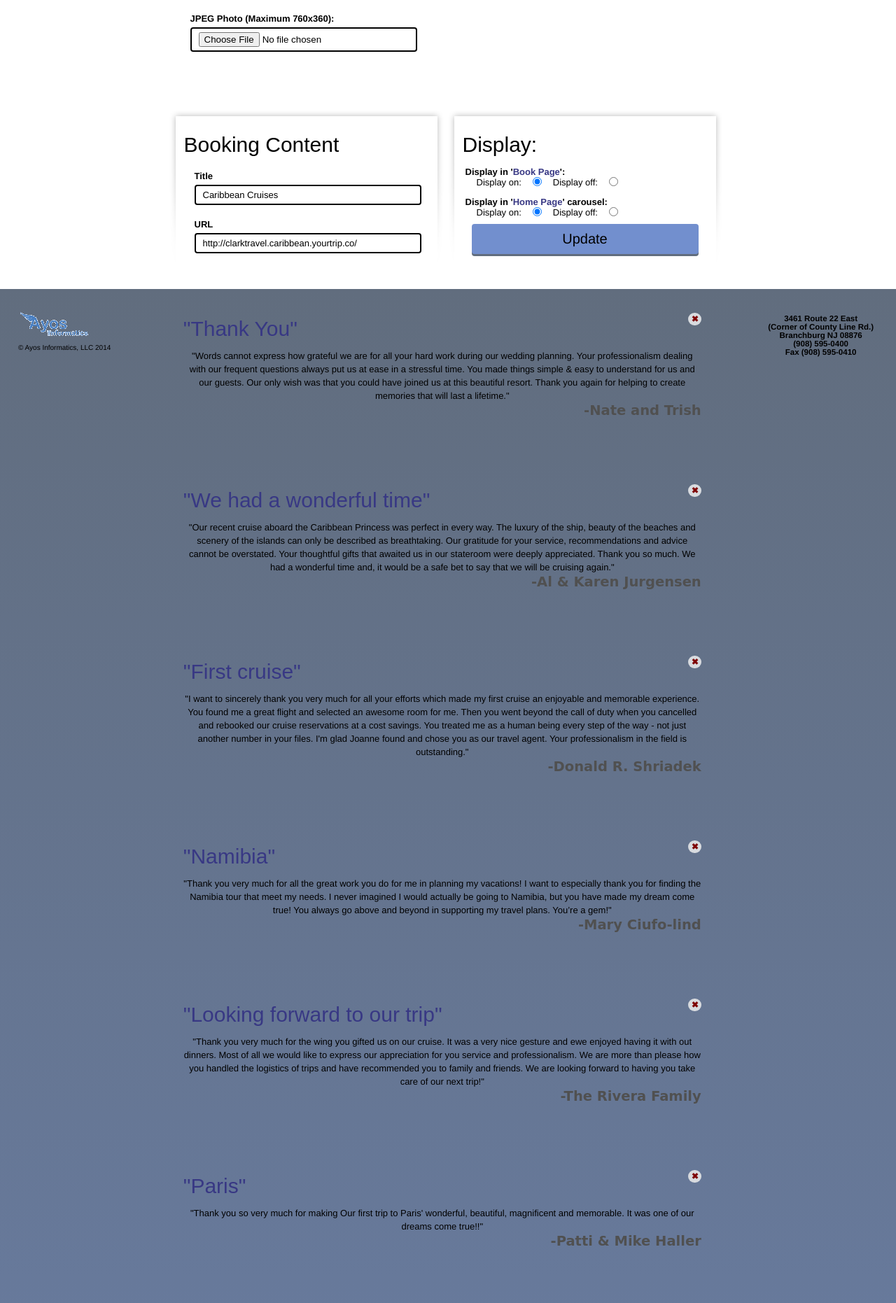
After one commit to teixeir3/Clark-Travel, a Rails app: page /bookings/1/edit in a window 1280 px wide. The commit adds this page. Shown: the part 511-2373 px from the top of the page at 70% size. Run offline with Rails 7, Linux system fonts and the light colour scheme; a user stored in the database is signed in; data comes from the database, SQL or seed files in the repository; style sheets or scripts are compiled from the project's sources; parts of the project's set-up code (start-up, migrations or seed data) failed here and were passed over; some libraries are stand-ins or nearby versions.

Commit message:
Add's new / edit / _form for BookingsController.

```diff
--- a/app/controllers/bookings_controller.rb
+++ b/app/controllers/bookings_controller.rb
@@ -33,7 +33,7 @@
 
   def update
     if @booking.update_attributes(permitted_params.booking)
-      flash.now[:notices] = ["Promotion Updated."]
+      flash.now[:notices] = ["Booking Link Updated."]
     else
       flash.now[:errors] = @booking.errors.full_messages
     end
--- a/app/models/booking.rb
+++ b/app/models/booking.rb
@@ -4,7 +4,6 @@
 #
 #  id                   :integer          not null, primary key
 #  title                :string(255)      not null
-#  user_id              :integer          not null
 #  url                  :string(255)      not null
 #  position             :integer
 #  display              :boolean          default(TRUE), not null
--- a/app/models/promotion.rb
+++ b/app/models/promotion.rb
@@ -41,6 +41,10 @@
 
   def self.all_active
     self.where("current_date between start_date and expiration_date").all(order: "position")
+  end
+
+  def self.all_active_carousel
+    self.where(carousel_display: true).where("current_date between start_date and expiration_date").all(order: "position")
   end
 
   def overdue_by_str
--- /dev/null
+++ b/app/views/bookings/_form.html.erb
@@ -0,0 +1,66 @@
+<form action="<%= booking.persisted? ? booking_url(booking) : bookings_url %>" enctype="multipart/form-data" method="post">
+  <div class="contentFull">
+  	<%= auth_token %>
+
+    <% if booking.persisted? %>
+      <input type="hidden" name="_method" value="put"/>
+
+      <%= link_to "&#10006".html_safe, booking_url(booking), method: :delete, confirm: "Really delete booking link \"#{booking.title}\"?", class: "right delete-button" if current_user_is_admin? %>
+    <% end %>
+    <%= link_to "back", request.referrer, class: "right" %>
+
+  	<h1>Booking '<%= booking.title %>' Photo</h1>
+  	<p><%= image_tag booking.picture.url(:small), class: "photo" %></p>
+
+    <div class="input">
+      <label for="photo">JPEG Photo (Maximum 760x360):</label>
+      <input id="photo" type="file" name="booking[picture]" value="<%= booking.picture.url(:small) if booking.persisted? %>">
+    </div>
+  </div>
+
+  <div class="content">
+  	<h1>Booking Content</h1>
+
+  	<div class="input">
+      <label for="title">Title</label>
+  		<input id="title" type="text" name="booking[title]" value="<%= booking.title if booking.present? %>">
+    </div>
+
+    <div class="input">
+      <label for="url">URL</label>
+  		<input id="highlight" type="text" name="booking[url]" value="<%= booking.url if booking.present? %>">
+    </div>
+
+  </div>
+  <div class="content">
+  	<h1>Display:</h1>
+
+    <div class="checkbox-group">
+
+      <div class="checkbox-input" id="display">
+        <h4 for="display">Display in '<%= link_to "Book Page", booking_categories_url %>':</h4>
+
+        <label for="display_on" class="left">Display on:</label>
+        <input class="left" type="radio" name="booking[display]" id="display_on" <%= "checked" if booking.display %> value="<%= true %>">
+
+        <label for="display_off" class="left">Display off:</label>
+        <input class="left" type="radio" name="booking[display]" id="display_off" <%= "checked" unless booking.display %> value="<%= false %>">
+      </div>
+
+      <div class="checkbox-input" id="carousel_display">
+        <h4 for="carousel_display">Display in '<%= link_to "Home Page", root_url %>' carousel:</h4>
+
+        <label for="carousel_display_on" class="left">Display on:</label>
+        <input class="left" type="radio" name="booking[carousel_display]" id="carousel_display_on" <%= "checked" if booking.carousel_display %> value="<%= true %>">
+
+        <label for="carousel_display_off" class="left">Display off:</label>
+        <input class="left" type="radio" name="booking[carousel_display]" id="carousel_display_off" <%= "checked" unless booking.carousel_display %> value="<%= false %>">
+      </div>
+
+
+
+  	<div class="spacer submit long-submit">
+      <input class="long-submit" type="submit" value="<%= booking.persisted? ? "Update" : "Create" %>">
+    </div>
+  </div>
+</form>
--- /dev/null
+++ b/app/views/bookings/edit.html.erb
@@ -0,0 +1 @@
+<%= render "form", booking: @booking %>
--- /dev/null
+++ b/db/migrate/20141218140400_add_carousel_display_to_promotions.rb
@@ -0,0 +1,6 @@
+class AddCarouselDisplayToPromotions < ActiveRecord::Migration
+  def change
+    add_column :promotions, :carousel_display, :boolean, null: false, default: false
+    add_index :promotions, :carousel_display
+  end
+end
--- a/db/seeds.rb
+++ b/db/seeds.rb
@@ -9,6 +9,7 @@
 User.delete_all
 Promotion.delete_all
 Testimonial.delete_all
+BookingCategory.delete_all
 Booking.delete_all
 
 
```
Also changed, not shown: app/models/permitted_params.rb (+8 -0 lines), app/views/booking_categories/index.html.erb (+8 -1 lines), test/fixtures/bookings.yml (+0 -1 lines), test/models/booking_test.rb (+0 -1 lines), db/schema.rb.
